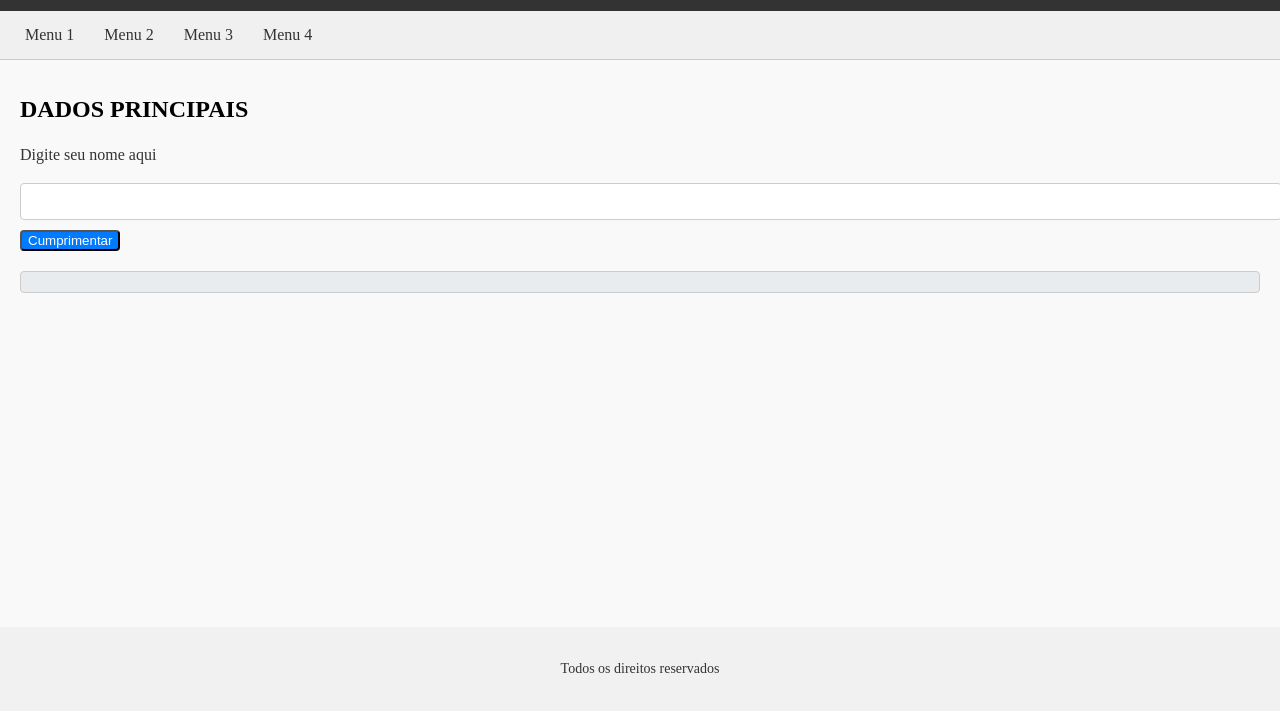
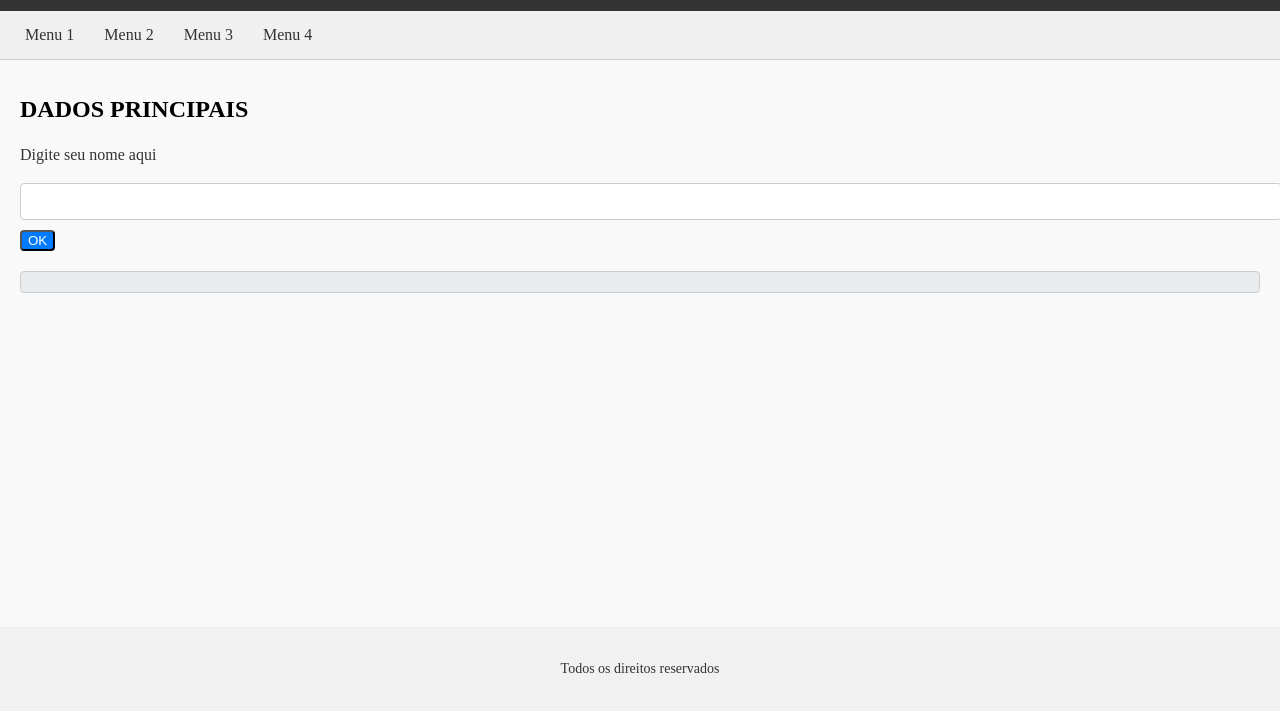
Before and after one commit to juzadra/projeto1, a plain HTML site: page index.html in a window 1280 px wide. Shown: the part 89-800 px from the top of the page. Drawn offline with Linux system fonts and the light colour scheme.

Commit message:
alterado descriçao do botao

```diff
--- a/index.html
+++ b/index.html
@@ -24,7 +24,7 @@
         <h1>Dados Principais</h1>
         <p>Digite seu nome aqui</p>
         <input text="text" value="" id="txtName"/>
-        <button id="btnGreeting">Cumprimentar</button>
+        <button id="btnGreeting">OK</button>
         <section class="message" id="message">
 
         </section>
```
